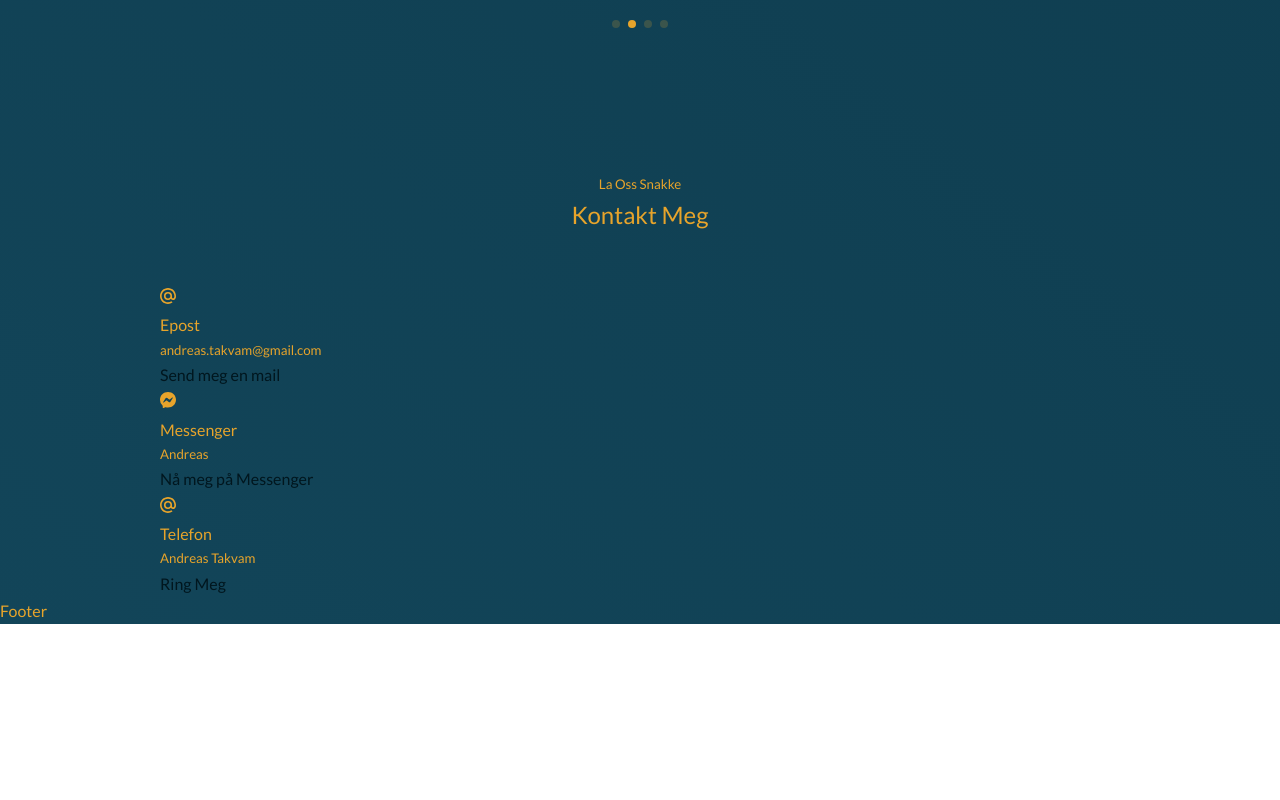
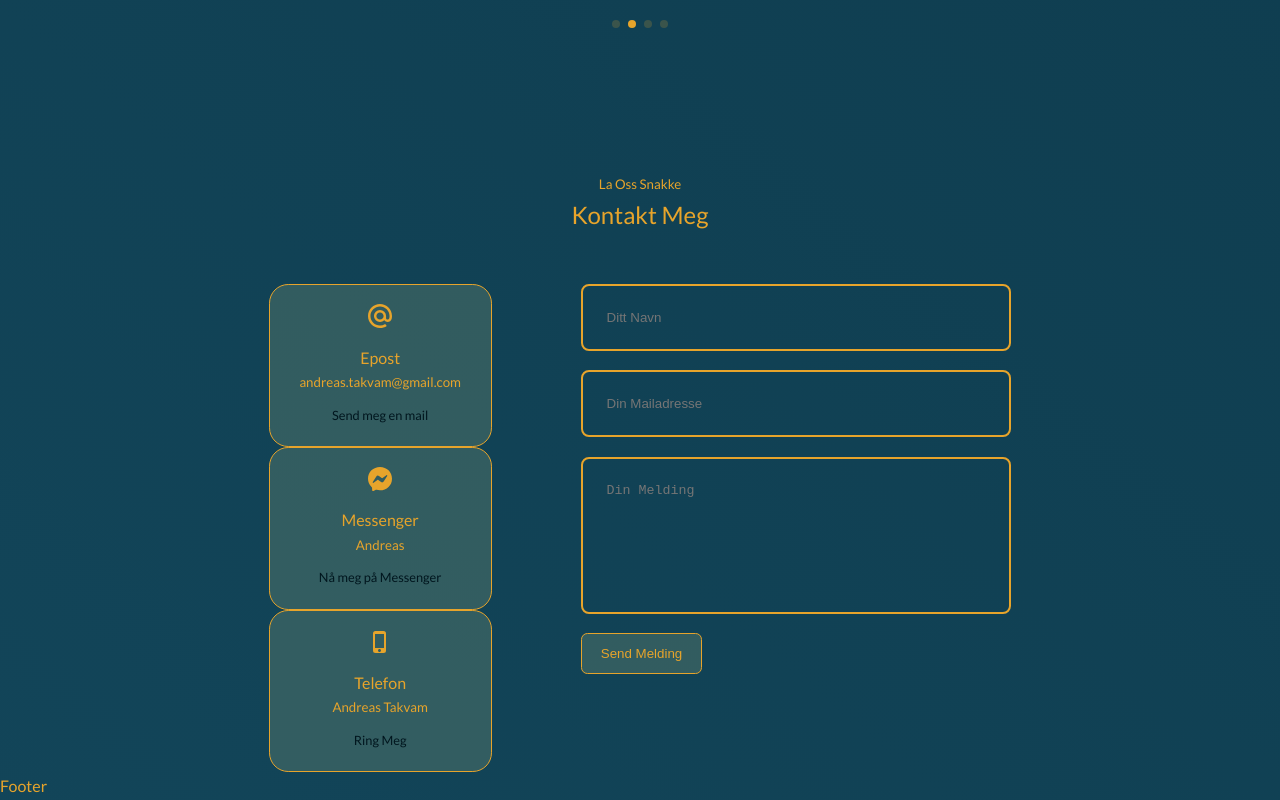
Before and after one commit to Andreastak86/react_portfolio, a React (Create React App) app: page / in a window 1280 px wide. Shown: the part 4805-5605 px from the top of the page. Before the commit the page ends 5429 px from the top, so only its background shows below. Built offline with nearby package versions, Linux system fonts and the light colour scheme.

Commit message:
adding contact func.

```diff
--- a/src/components/contact/Contact.jsx
+++ b/src/components/contact/Contact.jsx
@@ -2,7 +2,7 @@ import React from "react";
 import "./contact.css";
 import { SiMaildotru } from "react-icons/si";
 import { SiMessenger } from "react-icons/si";
-import { SiDiscord } from "react-icons/si";
+import { MdPhoneIphone } from "react-icons/md";
 
 const Contact = () => {
   return (
@@ -13,7 +13,7 @@ const Contact = () => {
       <div className='container contact__container'>
         <div className='contact__potions'>
           <article className='contact__option'>
-            <SiMaildotru />
+            <SiMaildotru className='contact__option-icon' />
             <h4>Epost</h4>
             <h5>andreas.takvam@gmail.com</h5>
             <a
@@ -26,7 +26,7 @@ const Contact = () => {
           </article>
 
           <article className='contact__option'>
-            <SiMessenger />
+            <SiMessenger className='contact__option-icon' />
             <h4>Messenger</h4>
             <h5>Andreas</h5>
             <a
@@ -39,7 +39,7 @@ const Contact = () => {
           </article>
 
           <article className='contact__option'>
-            <SiMaildotru />
+            <MdPhoneIphone className='contact__option-icon' />
             <h4>Telefon</h4>
             <h5>Andreas Takvam</h5>
             <a href='tel:004741627916' target='_blank' rel='noreferrer'>
@@ -47,7 +47,24 @@ const Contact = () => {
             </a>
           </article>
         </div>
-        <form action=''></form>
+        <form action=''>
+          <input type='text' name='name' placeholder='Ditt Navn' required />
+          <input
+            type='email'
+            name='email'
+            placeholder='Din Mailadresse'
+            required
+          />
+          <textarea
+            name='message'
+            rows='7'
+            placeholder='Din Melding'
+            required
+          ></textarea>
+          <button type='submit' className='btn btn-primary'>
+            Send Melding
+          </button>
+        </form>
       </div>
     </section>
   );
--- a/src/components/contact/contact.css
+++ b/src/components/contact/contact.css
@@ -0,0 +1,75 @@
+.container.contact__container {
+  width: 58%;
+  display: grid;
+  grid-template-columns: 30% 58%;
+  gap: 12%;
+}
+
+.contact__options {
+  display: flex;
+  flex-direction: column;
+  gap: 1.2rem;
+}
+
+.contact__option {
+  background: #718e7459;
+  padding: 1.2rem;
+  border-radius: 1.2rem;
+  text-align: center;
+  border: 1px solid var(--color-header);
+  transition: var(--transition);
+}
+
+.contact__option:hover {
+  background: transparent;
+  border-color: var(--color-bg-variant);
+}
+
+.contact__option-icon {
+  font-size: 1.5rem;
+  margin-bottom: 0.5rem;
+}
+
+.contact__option a {
+  margin-top: 0.7rem;
+  display: inline-block;
+  font-size: 0.8rem;
+}
+
+/*----------------------Fomrs-------------------------*/
+
+form {
+  display: flex;
+  flex-direction: column;
+  gap: 1.2rem;
+}
+
+input,
+textarea {
+  width: 100%;
+  padding: 1.5rem;
+  border-radius: 0.5rem;
+  background: transparent;
+  color: var(--color-header);
+  border: 2px solid var(--color-header);
+  resize: none;
+}
+
+/*///////////////// Media Queries///////////////////*/
+
+/*-----------------------Medium------------------*/
+
+@media screen and (max-width: 1024px) {
+  .container.contact__container {
+    grid-template-columns: 1fr;
+    gap: 2rem;
+  }
+}
+
+/*-----------------------Small------------------*/
+
+@media screen and (max-width: 600px) {
+  .container.contact__container {
+    width: var(--container-width-ms);
+  }
+}
```
